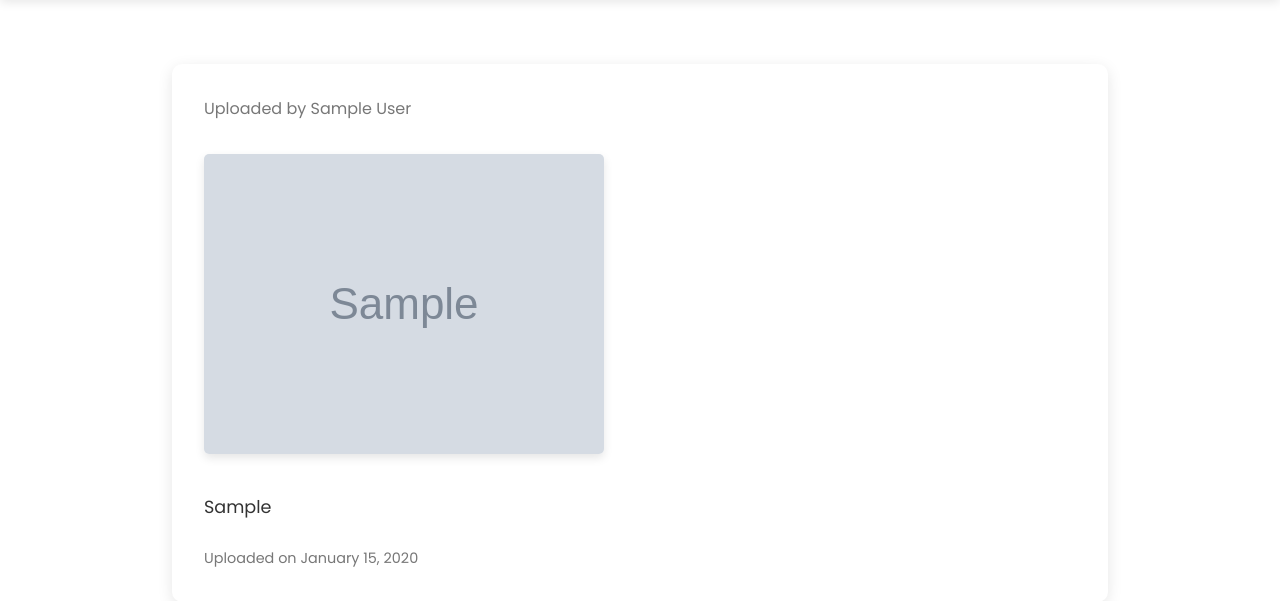
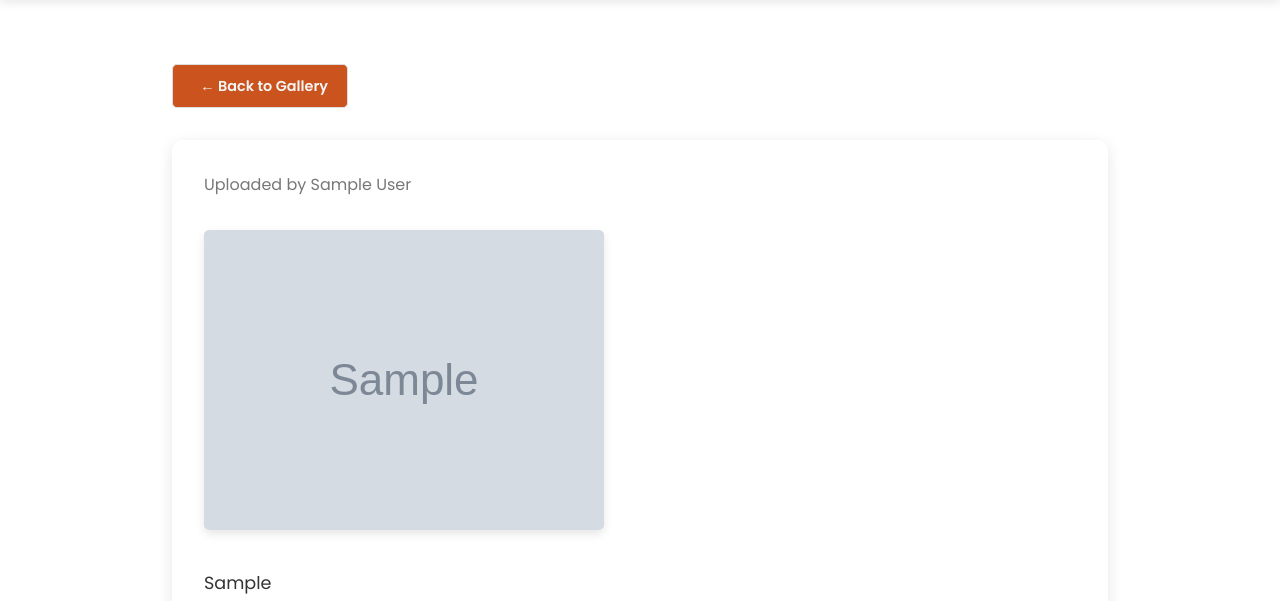
Before and after one commit to dreyyfuss/reunion, a Django app: page /photo/1/ in a window 1280 px wide. Shown: the part 92-693 px from the top of the page. Run offline with Django 5.2, Linux system fonts and the light colour scheme; a user stored in the database is signed in; tables that the repository leaves empty hold one stand-in row (values such as "Sample post"); grey boxes marked "Sample" are stand-in pictures.

Commit message:
Create back to gallery button on photo detail page

```diff
--- a/gallery/templates/gallery/photo_detail.html
+++ b/gallery/templates/gallery/photo_detail.html
@@ -5,8 +5,14 @@
 
 {% block content %}
     <section class="photo-detail-section">
+        <!-- Add Back to Gallery button here at the top -->
+        <div class="back-to-gallery-top">
+            <a href="{% url 'gallery' %}" class="btn back-btn">
+                &larr; Back to Gallery
+            </a>
+        </div>
+
         <div class="photo-container">
-            {% comment %} <h2>{{ photo.caption }}</h2> {% endcomment %}
             {% if photo.user %}
                 <span class="photo-author">Uploaded by {{ photo.user.full_name|default:photo.user.email }}</span>
             {% endif %}
--- a/static/css/style.css
+++ b/static/css/style.css
@@ -820,3 +820,38 @@ footer {
     background-color: #718096;
     border-left: 4px solid #4a5568;
 }
+
+/* Back to Gallery button styles - top version */
+.back-to-gallery-top {
+    margin-bottom: 2rem;
+    text-align: left;
+}
+
+.back-btn {
+    display: inline-flex;
+    align-items: center;
+    justify-content: center;
+    background-color: var(--primary-color);
+    color: var(--light-gray);
+    padding: 0.6rem 1.2rem;
+    border-radius: 5px;
+    font-weight: 600;
+    transition: all 0.3s;
+    text-transform: none;
+    letter-spacing: normal;
+    border: 1px solid #ddd;
+    font-size: 0.9rem;
+}
+
+.back-btn:hover {
+    background-color: var(--dark-gray);
+    transform: translateY(-2px);
+    box-shadow: 0 4px 8px rgba(0, 0, 0, 0.1);
+    text-decoration: none;
+}
+
+.back-btn:before {
+    content: "";
+    display: inline-block;
+    margin-right: 8px;
+}
```
